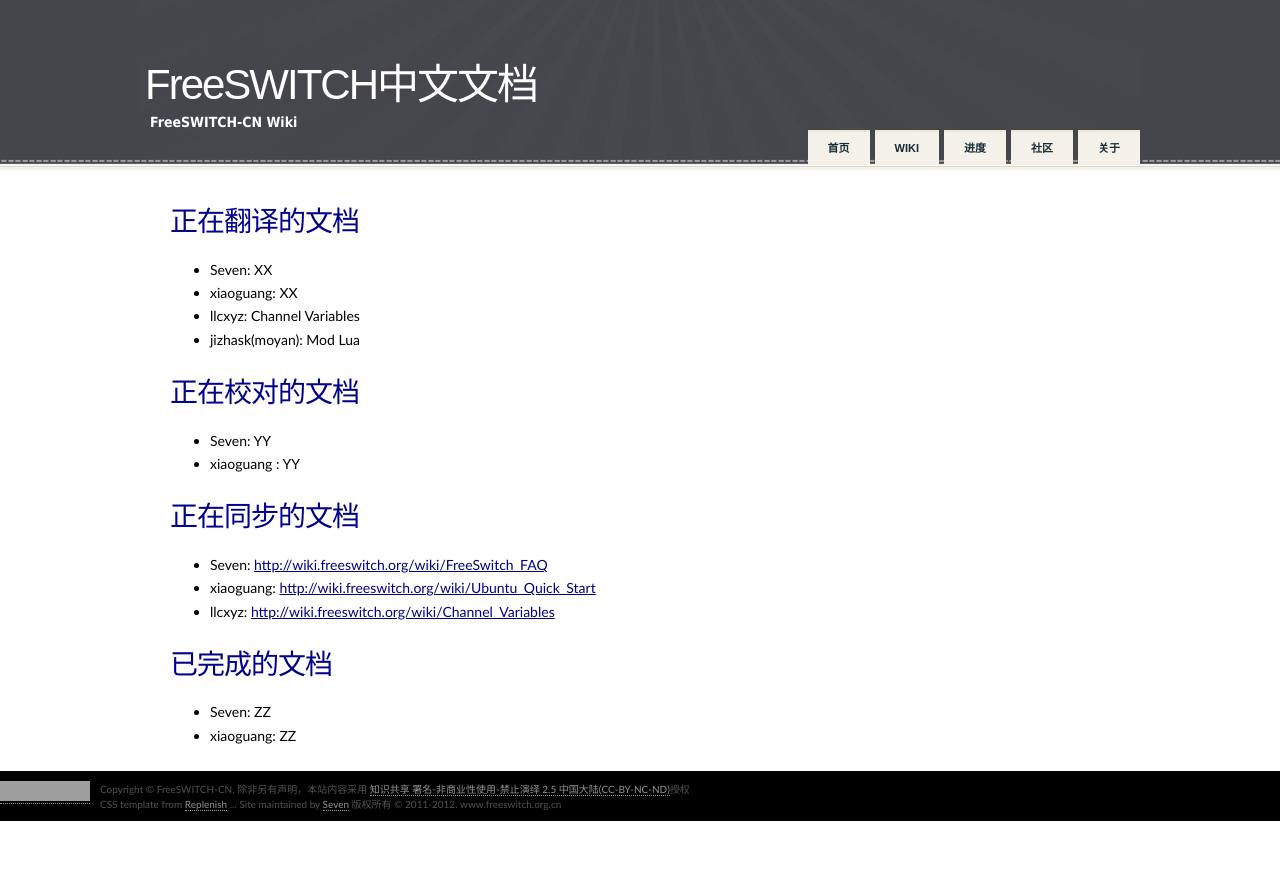
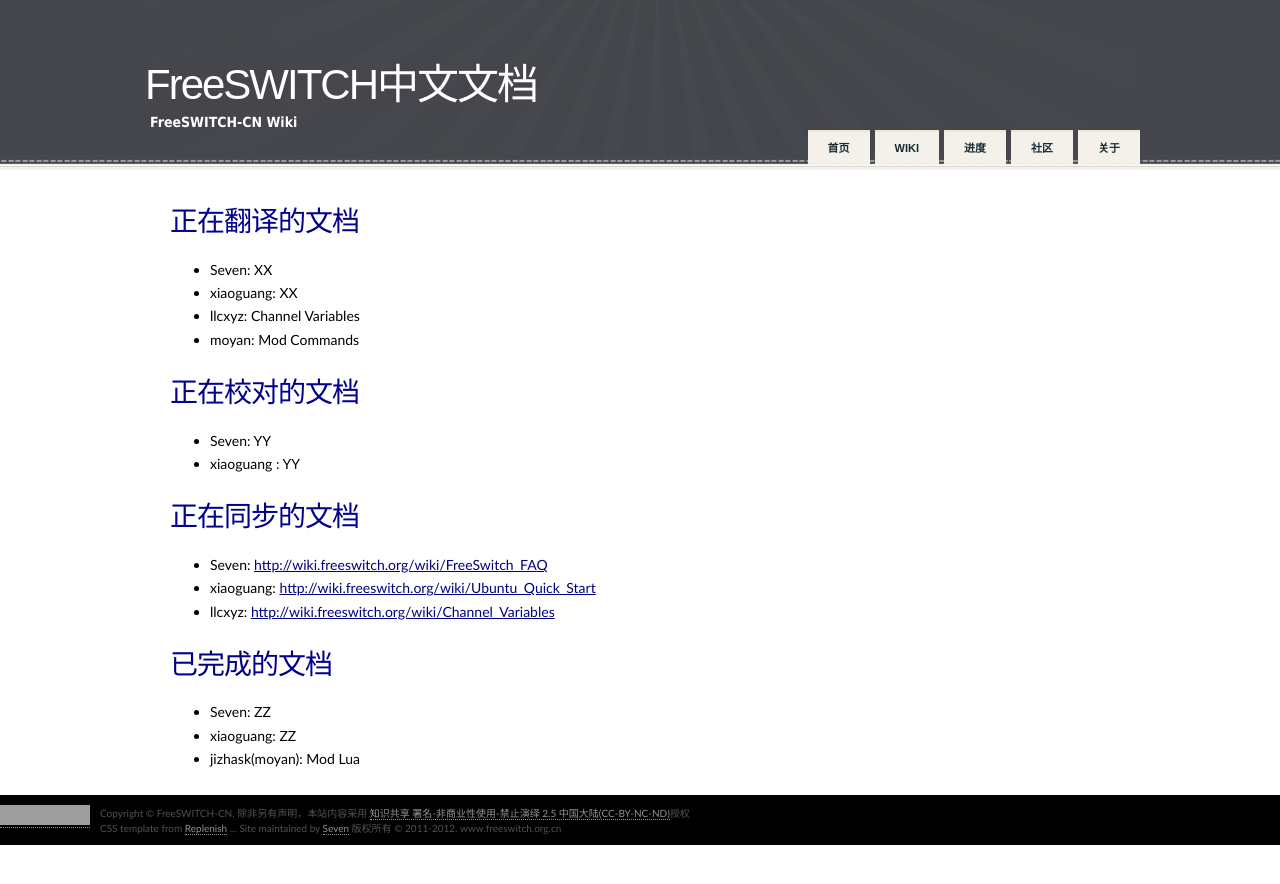
Before and after one commit to freeswitch-cn/freeswitch-cn.github.com, a Jekyll site: the page built from list.md, in a window 1280 px wide. Shown: the top 884 px of the page. Built offline with Jekyll 4.4.1, drawn with Linux system fonts in a browser that asks for light colours; Markdown is read by kramdown in place of the engine named in the settings; grey boxes are pictures that could not be loaded.

Commit message:
try to translate mod commands

```diff
--- a/list.md
+++ b/list.md
@@ -8,7 +8,8 @@ title: 翻译页面列表
 * Seven: XX
 * xiaoguang: XX
 * llcxyz: Channel Variables
-* jizhask(moyan): Mod Lua
+* moyan: Mod Commands
+
 
 # 正在校对的文档
 
@@ -25,3 +26,4 @@ title: 翻译页面列表
 
 * Seven: ZZ
 * xiaoguang: ZZ
+* jizhask(moyan): Mod Lua
```
